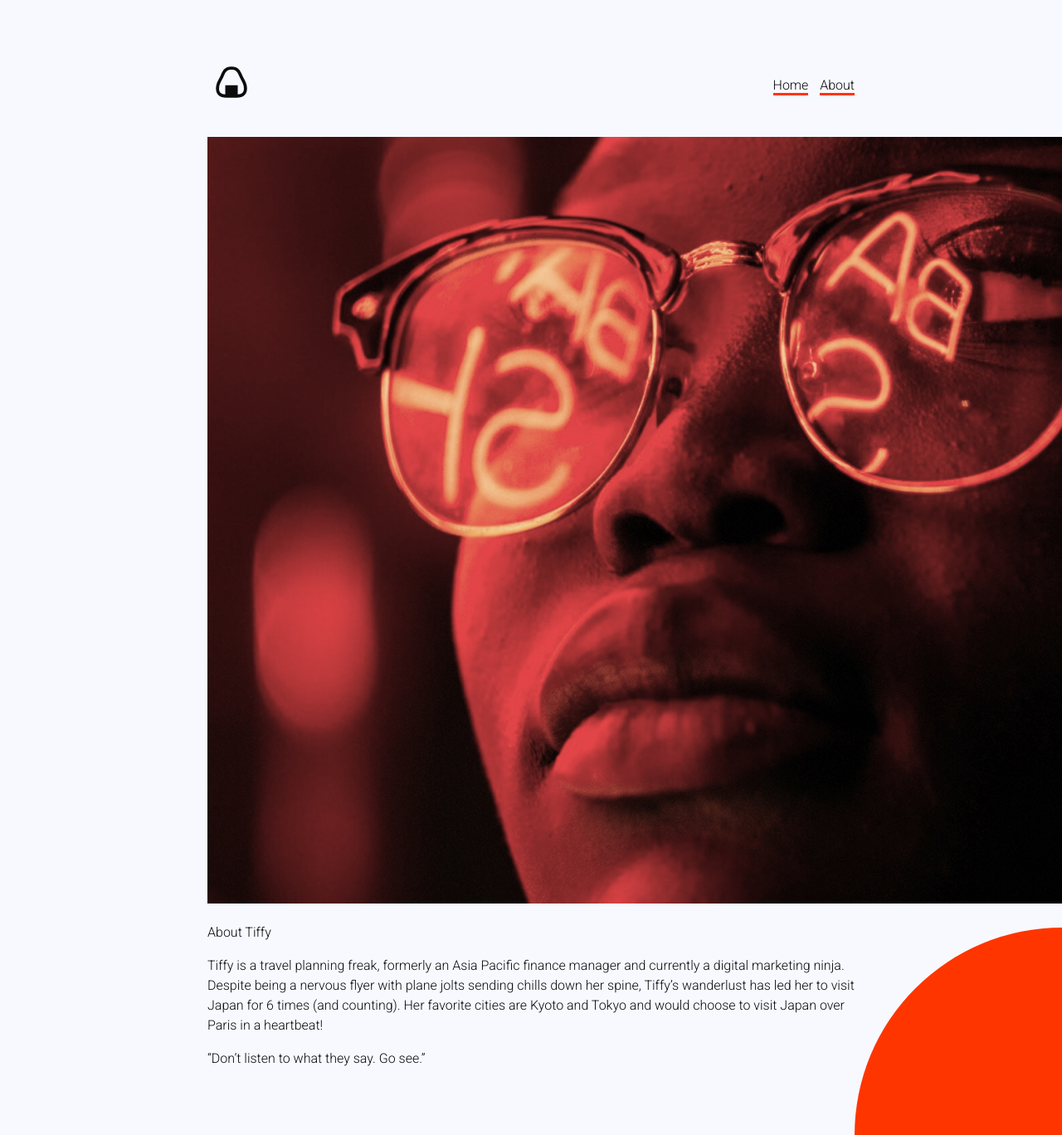
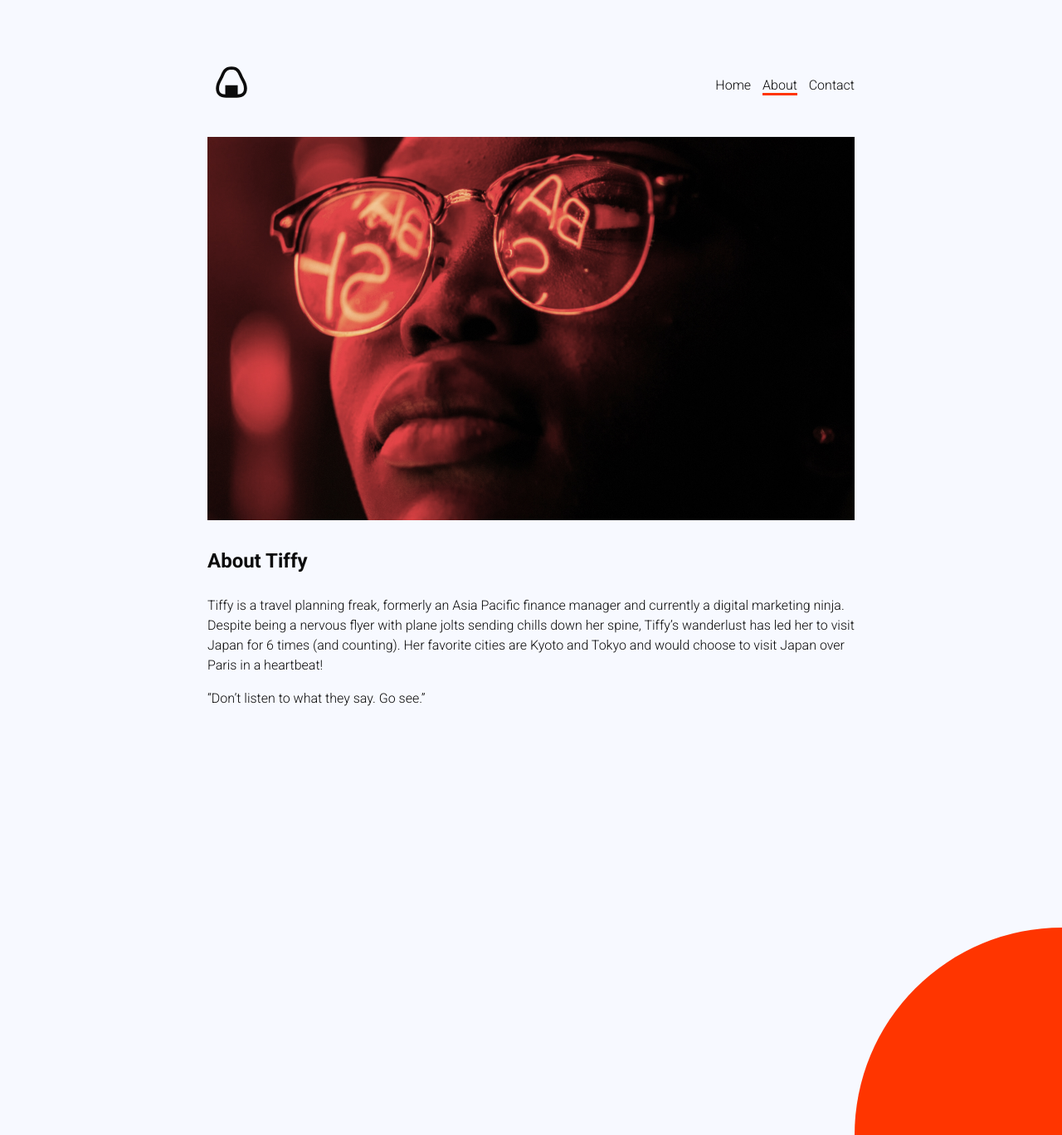
Before and after one commit to leannecuppage/anightinjapan, a Jekyll site: the page built from about.markdown, in a window 1280 px wide and 1368 px high. Shown: the whole window at 83% size. Built offline with Jekyll 4.4.1, drawn with Linux system fonts in a browser that asks for light colours.

Commit message:
Updated Contact and 3 other files

```diff
--- a/_includes/header.html
+++ b/_includes/header.html
@@ -4,8 +4,11 @@
     </a>
     <!-- forward slash is the home page -->
     <nav>
-        <a href="/">Home</a>
-        <a href="/about">About</a>
-        <!-- this links ot the about.md page (permalink /about) -->
+        <a href="/" {% if page.url == "/" %} class="selected"{% endif %}>Home</a>
+        <!-- if the page.url is the same as home (/), add a class selected -->
+        <a href="/about/" {% if page.url == "/about/" %} class="selected"{% endif %}>About</a>
+        <!-- if the page.url is the same as about, add a class selected -->
+        <!-- this links ot the about.md page (permalink /about/) -->
+        <a href="/contact/" {% if page.url == "/contact/" %} class="selected"{% endif %}>Contact</a>
     </nav>
 </header>
--- a/about.markdown
+++ b/about.markdown
@@ -6,7 +6,7 @@ layout: default
 
 ![about.jpg](/uploads/about.jpg)
 
-About Tiffy
+### About Tiffy
 
 Tiffy is a travel planning freak, formerly an Asia Pacific finance manager and currently a digital marketing ninja. Despite being a nervous flyer with plane jolts sending chills down her spine, Tiffy’s wanderlust has led her to visit Japan for 6 times (and counting). Her favorite cities are Kyoto and Tokyo and would choose to visit Japan over Paris in a heartbeat!
 
--- a/assets/css/style.scss
+++ b/assets/css/style.scss
@@ -49,7 +49,16 @@ section {
     margin: 40px 0 0 0;
 }
 
-nav a,
+nav a {
+    color: $black;
+    text-decoration: none;
+}
+
+img {
+    max-width: 780px;
+}
+
+nav a.selected,
 p a {
     color: $black;
     text-decoration: none;
```
Also changed, not shown: contact.markdown (added, +9 -0 lines).
